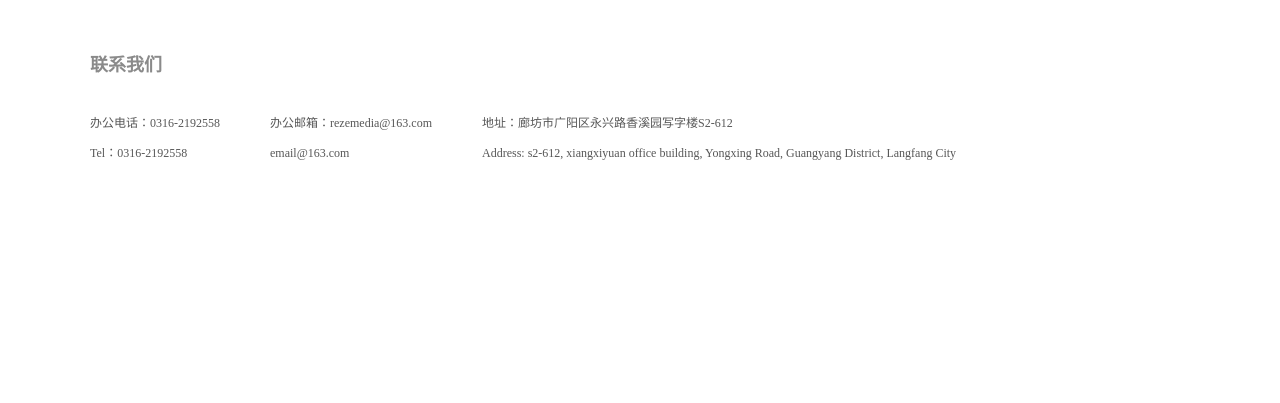
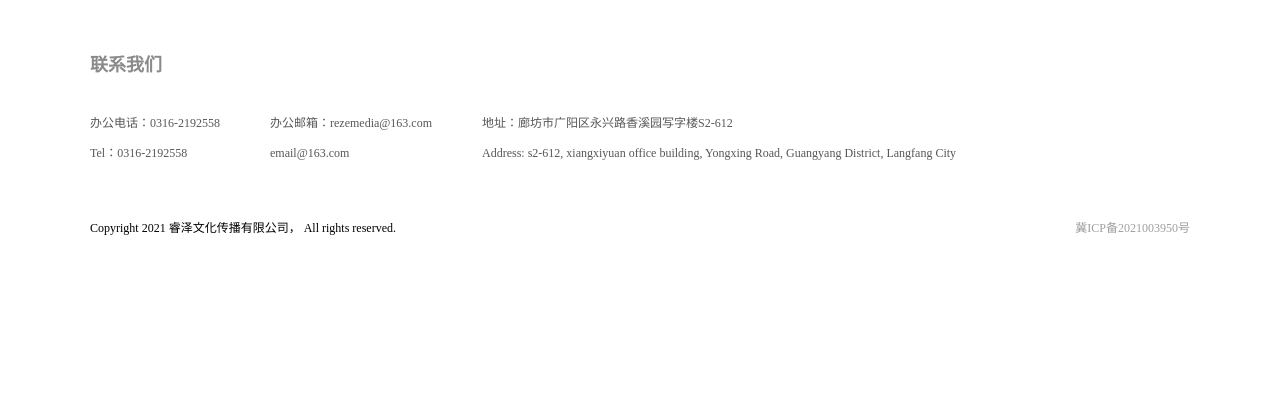
Before and after one commit to struggle0119/ruize, a plain HTML site: page public/footer.html in a window 1280 px wide. Drawn offline with Linux system fonts and the light colour scheme.

Commit message:
feat: 增加备案号

```diff
--- a/public/footer.css
+++ b/public/footer.css
@@ -26,7 +26,7 @@ img {border: 0;vertical-align: top;}
   width: 1100px;
   height: 400px;
   margin: 0 auto;
-  display: flex;
+  /* display: flex; */
 }
 .footer .contact{
   padding: 50px 0;
@@ -51,3 +51,8 @@ img {border: 0;vertical-align: top;}
   padding-right: 50px;
   padding-left: 100px;
 }
+.footer .beian{
+  display: flex;
+  justify-content: space-between;
+  font-size: 12px;
+}
--- a/public/footer.html
+++ b/public/footer.html
@@ -27,6 +27,10 @@
           </li>
         </ul>
       </div>
+      <div class="beian">
+        <div>Copyright 2021 睿泽文化传播有限公司， All rights reserved.</div>
+        <a href="https://beian.miit.gov.cn/" target="_blank" style="color: #9f9f9f;">冀ICP备2021003950号</a>
+      </div>
       <!-- <div class="friend">
         <h4>合作伙伴</h4>
         <ul>
```
Also changed, not shown: aboutUs.html (+1 -1 lines), business.html (+1 -1 lines), company.html (+1 -1 lines), friend.html (+1 -1 lines), index.html (+1 -1 lines).
